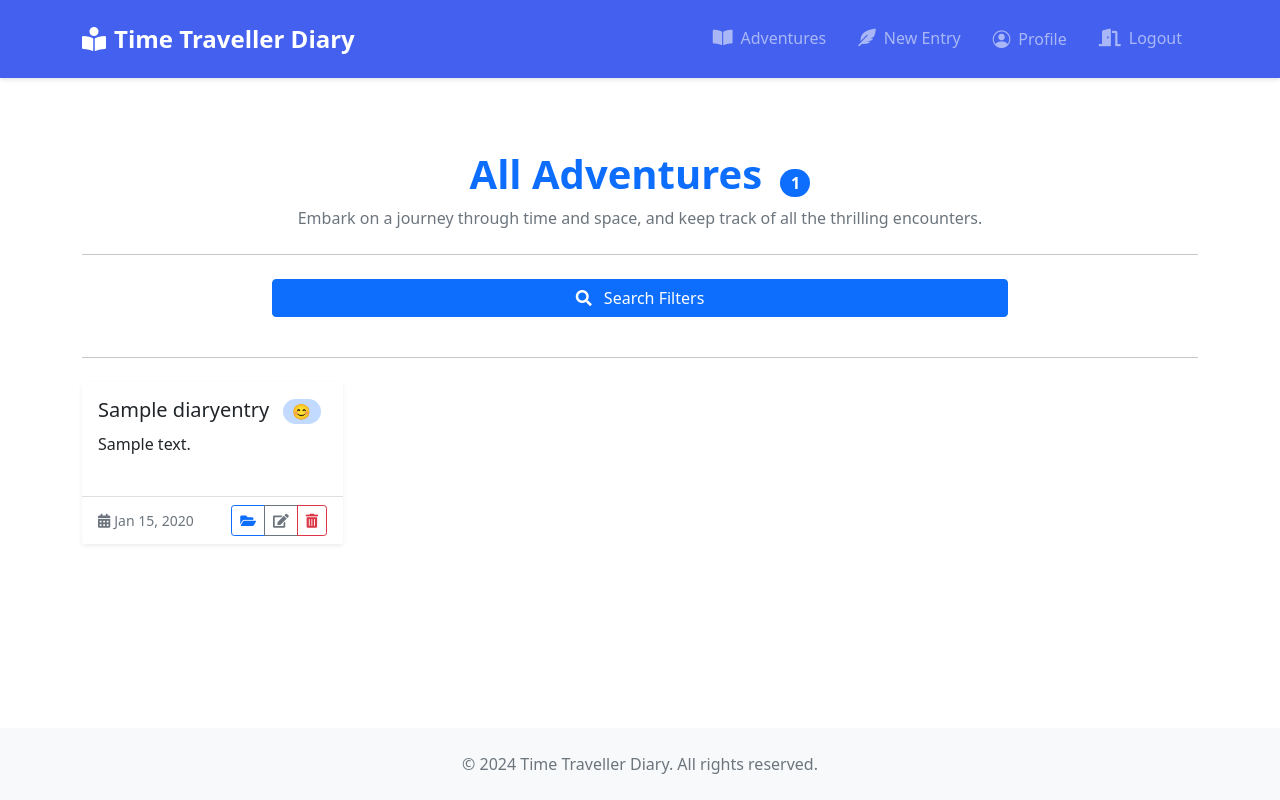
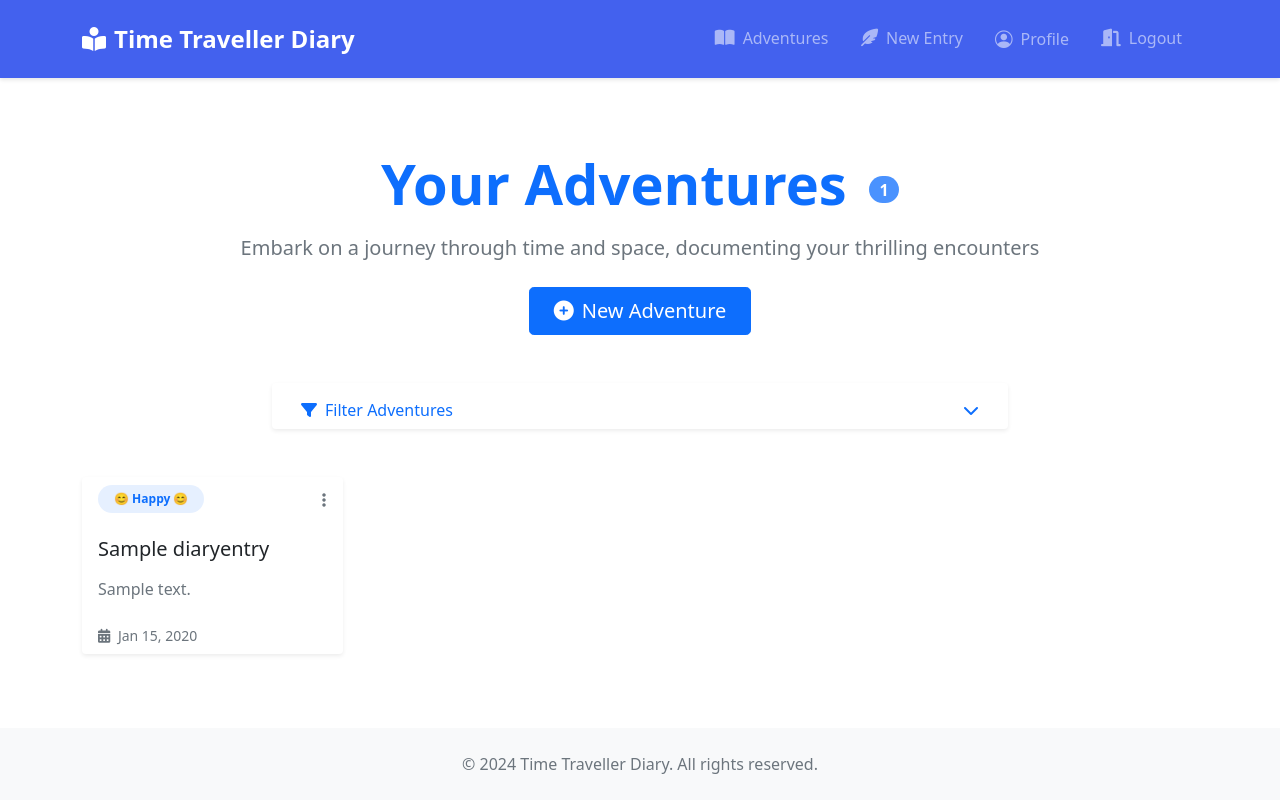
Before and after one commit to VarshithaK22/time_traveller_diary, a Django app: page / in a window 1280 px wide. Run offline with Django 5.2, Linux system fonts and the light colour scheme; a user stored in the database is signed in; tables that the repository leaves empty hold one stand-in row (values such as "Sample post"); some libraries are stand-ins or nearby versions.

Commit message:
social media share functionality

```diff
--- a/diary_project/diary/templates/base.html
+++ b/diary_project/diary/templates/base.html
@@ -8,6 +8,7 @@
     <link href="https://cdn.jsdelivr.net/npm/bootstrap@5.1.3/dist/css/bootstrap.min.css" rel="stylesheet">
     <link href="https://cdn.jsdelivr.net/npm/bootstrap-icons@1.11.3/font/bootstrap-icons.min.css" rel="stylesheet">
     <link href="https://cdnjs.cloudflare.com/ajax/libs/font-awesome/5.15.4/css/all.min.css" rel="stylesheet">
+    <link rel="stylesheet" href="https://cdnjs.cloudflare.com/ajax/libs/font-awesome/6.5.2/css/all.min.css">
 
     <style>
         :root {
--- a/diary_project/diary/templates/home.html
+++ b/diary_project/diary/templates/home.html
@@ -2,37 +2,46 @@
 {% block content %}
 {% load crispy_forms_tags %}
 {% load emoji_filters %}
+{% load social_share %}
 
-<div class="container my-5">
-    <!-- Main Header Section -->
-    <div class="text-center mb-4">
-        <h1 class="text-primary fw-bold">
-            All Adventures
-            <span class="badge bg-primary rounded-pill fs-6 ms-2">{{ entries|length }}</span>
+<div class="container py-5">
+    <!-- Hero Section -->
+    <div class="text-center mb-5">
+        <h1 class="display-4 fw-bold text-primary mb-3">
+            Your Adventures
+            <span class="badge bg-primary bg-opacity-75 rounded-pill fs-6 align-middle ms-2">
+                {{ entries|length }}
+            </span>
         </h1>
-        <p class="text-muted">Embark on a journey through time and space, and keep track of all the thrilling encounters.</p>
+        <p class="lead text-muted mb-4">Embark on a journey through time and space, documenting your thrilling encounters</p>
+        <a href="{% url 'entry_create' %}" class="btn btn-primary btn-lg px-4 gap-3">
+            <i class="fas fa-plus-circle me-2"></i>New Adventure
+        </a>
     </div>
 
-    <hr class="my-4">
-
-    <!-- Collapsible Search Form -->
-    <div class="row justify-content-center mb-4">
-        <div class="col-md-8">
-            <button class="btn btn-primary w-100 mb-3" type="button" data-bs-toggle="collapse" data-bs-target="#searchForm" aria-expanded="false" aria-controls="searchForm">
-                <i class="fas fa-search me-2"></i> Search Filters
+    <!-- Search Section -->
+    <div class="row justify-content-center mb-5">
+        <div class="col-lg-8">
+            <div class="card border-0 shadow-sm">
+                <div class="card-header bg-transparent border-0 pb-0">
+                    <button class="btn btn-link text-decoration-none text-primary w-100 d-flex justify-content-between align-items-center"
+                            type="button"
+                            data-bs-toggle="collapse"
+                            data-bs-target="#searchForm">
+                        <span><i class="fas fa-filter me-2"></i>Filter Adventures</span>
+                        <i class="fas fa-chevron-down"></i>
                     </button>
+                </div>
                 <div class="collapse" id="searchForm">
-                <div class="card bg-gray-100 p-4 rounded-lg shadow-md">
-                    <form method="GET" action="{% url 'home' %}">
-                        <div class="mb-3 text-center input-group">
+                    <div class="card-body">
+                        <form method="GET" action="{% url 'home' %}" class="row g-3">
                             {{ search_form|crispy }}
-                        </div>
-                        <div class="d-grid gap-2">
-                            <button type="submit" class="btn btn-primary">
-                                <i class="fas fa-search"></i> Search
+                            <div class="d-flex gap-2">
+                                <button type="submit" class="btn btn-primary flex-grow-1">
+                                    <i class="fas fa-search me-2"></i>Search
                                 </button>
                                 <a href="{% url 'home' %}" class="btn btn-outline-secondary">
-                                <i class="fas fa-times"></i> Clear Filters
+                                    <i class="fas fa-undo"></i>
                                 </a>
                             </div>
                         </form>
@@ -40,57 +49,94 @@
                 </div>
             </div>
         </div>
-
-    <hr class="my-4">
+    </div>
 
     <!-- Adventures Grid -->
     <div class="row g-4">
         {% for entry in entries %}
-            <div class="col-sm-6 col-md-4 col-lg-3">
-                <div class="card h-100 shadow-sm border-0">
+            <div class="col-sm-6 col-lg-4 col-xl-3">
+                <div class="card h-100 border-0 shadow-sm hover-shadow transition-all">
+                    <!-- Card Header -->
+                    <div class="card-header bg-transparent border-0 d-flex justify-content-between align-items-center">
+                        <span class="badge bg-primary bg-opacity-10 text-primary rounded-pill px-3 py-2"
+                              title="{{ entry.get_mood_display }}">
+                            {{ entry.get_mood_display|get_emoji }}
+                            {{ entry.get_mood_display }}
+                        </span>
+                        <div class="dropdown position-relative" style="z-index: 1;">
+                            <button class="btn btn-link text-muted p-0" type="button" id="dropdownMenu{{ entry.pk }}" data-bs-toggle="dropdown" aria-expanded="false">
+                                <i class="fas fa-ellipsis-vertical"></i>
+                            </button>
+                            <ul class="dropdown-menu dropdown-menu-end" aria-labelledby="dropdownMenu{{ entry.pk }}">
+                                <li>
+                                    <a class="dropdown-item" href="/{{ entry.pk }}">
+                                        <i class="fas fa-folder-open me-2"></i>Open
+                                    </a>
+                                </li>
+                                <li>
+                                    <a class="dropdown-item" href="/{{ entry.pk }}/update">
+                                        <i class="fas fa-edit me-2"></i>Edit
+                                    </a>
+                                </li>
+                                <li><hr class="dropdown-divider"></li>
+                                <li>
+                                    <a class="dropdown-item text-danger" href="#"
+                                       onclick="event.preventDefault(); document.getElementById('delete-form-{{ entry.pk }}').submit();">
+                                        <i class="fas fa-trash-alt me-2"></i>Delete
+                                    </a>
+                                </li>
+                            </ul>
+                        </div>
+                    </div>
+
                     <!-- Card Body -->
-                    <div class="card-body d-flex flex-column">
-                        <h5 class="card-title mb-2">
-                            <a href="/{{ entry.pk }}" class="text-dark text-decoration-none">{{ entry.title }}</a>
-                            <span class="badge bg-primary bg-opacity-25 text-primary rounded-pill ms-2" title="{{ entry.get_mood_display }}">
-                                {{ entry.get_mood_display|get_emoji }}
-                            </span>
+                    <a href="/{{ entry.pk }}" class="text-decoration-none text-dark">
+                        <div class="card-body">
+                            <h5 class="card-title mb-3">
+                                {{ entry.title }}
                             </h5>
-                        <p class="card-text text-truncate mb-4">{{ entry.content }}</p>
+                            <p class="card-text text-muted">
+                                {{ entry.content|truncatechars:120 }}
+                            </p>
                         </div>
-                    <!-- Card Footer with Actions -->
-                    <div class="card-footer bg-white d-flex justify-content-between align-items-center">
+                    </a>
+
+                    <!-- Card Footer -->
+                    <div class="card-footer bg-transparent border-top-0">
+                        <div class="d-flex justify-content-between align-items-center">
                             <small class="text-muted">
-                            <i class="fas fa-calendar-alt me-1"></i>{{ entry.date_of_journey|date:"M d, Y" }}
+                                <i class="fas fa-calendar-alt me-1"></i>
+                                {{ entry.date_of_journey|date:"M d, Y" }}
                             </small>
-                        <div class="btn-group" role="group">
-                            <a href="/{{ entry.pk }}" class="btn btn-outline-primary btn-sm" title="Open Entry">
-                                <i class="fas fa-folder-open"></i>
-                            </a>
-                            <a href="/{{ entry.pk }}/update" class="btn btn-outline-secondary btn-sm" title="Edit Entry">
-                                <i class="fas fa-edit"></i>
-                            </a>
-                            <a href="#" onclick="document.getElementById('delete-form-{{ entry.pk }}').submit();" class="btn btn-outline-danger btn-sm" title="Delete Entry">
-                                <i class="fas fa-trash-alt"></i>
-                            </a>
+                            <div class="btn-group">
+                                {% with "Check out this adventure story: "|add:entry.title|add:" - "|add:entry.content|truncatechars:200 as share_text %}
+                                    {% post_to_twitter share_text entry "<i class='fa-brands fa-x-twitter'></i>" "btn btn-sm btn-outline-dark" %}
+                                    {% post_to_reddit share_text entry "<i class='fab fa-reddit'></i>" "btn btn-sm btn-outline-danger" %}
+                                    {% post_to_telegram share_text entry "<i class='fab fa-telegram'></i>" "btn btn-sm btn-outline-info" %}
+                                {% endwith %}
                             </div>
-                        <form id="delete-form-{{ entry.pk }}" action="{% url 'entry_delete' entry.pk %}" method="GET" style="display: none;">
+                        </div>
+                    </div>
+                </div>
+                <form id="delete-form-{{ entry.pk }}" action="{% url 'entry_delete' entry.pk %}" method="GET" class="d-none">
                     {% csrf_token %}
                 </form>
             </div>
-                </div>
-            </div>
-        {% empty %}
-            <!-- No Adventures Found Message -->
-            <div class="col-12">
-                <div class="alert alert-warning text-center" role="alert">
-                    No adventures found. Start by creating a new adventure!
-                </div>
-                <div class="text-center">
-                    <a href="{% url 'entry_create' %}" class="btn btn-primary btn-lg">Create New Adventure</a>
-                </div>
-            </div>
+
         {% endfor %}
     </div>
 </div>
+
+<style>
+    .hover-shadow {
+        transition: all 0.3s ease;
+    }
+    .hover-shadow:hover {
+        transform: translateY(-5px);
+        box-shadow: 0 0.5rem 1rem rgba(0, 0, 0, 0.15) !important;
+    }
+    .transition-all {
+        transition: all 0.3s ease;
+    }
+</style>
 {% endblock content %}
--- a/diary_project/diary_project/settings.py
+++ b/diary_project/diary_project/settings.py
@@ -11,7 +11,7 @@ https://docs.djangoproject.com/en/5.1/ref/settings/
 """
 
 from pathlib import Path
-
+import os
 # Build paths inside the project like this: BASE_DIR / 'subdir'.
 BASE_DIR = Path(__file__).resolve().parent.parent
 
@@ -42,6 +42,7 @@ INSTALLED_APPS = [
     'diary',
     'crispy_forms',
     'crispy_bootstrap5',
+    'django_social_share',
 ]
 
 MIDDLEWARE = [
@@ -59,7 +60,7 @@ ROOT_URLCONF = 'diary_project.urls'
 TEMPLATES = [
     {
         'BACKEND': 'django.template.backends.django.DjangoTemplates',
-        'DIRS': [],
+        'DIRS': [os.path.join(BASE_DIR, 'templates'), ],
         'APP_DIRS': True,
         'OPTIONS': {
             'context_processors': [
```
Also changed, not shown: diary_project/diary/templates/entry/detail.html (+17 -6 lines). Lines whose indentation alone changed are shown as unchanged.
